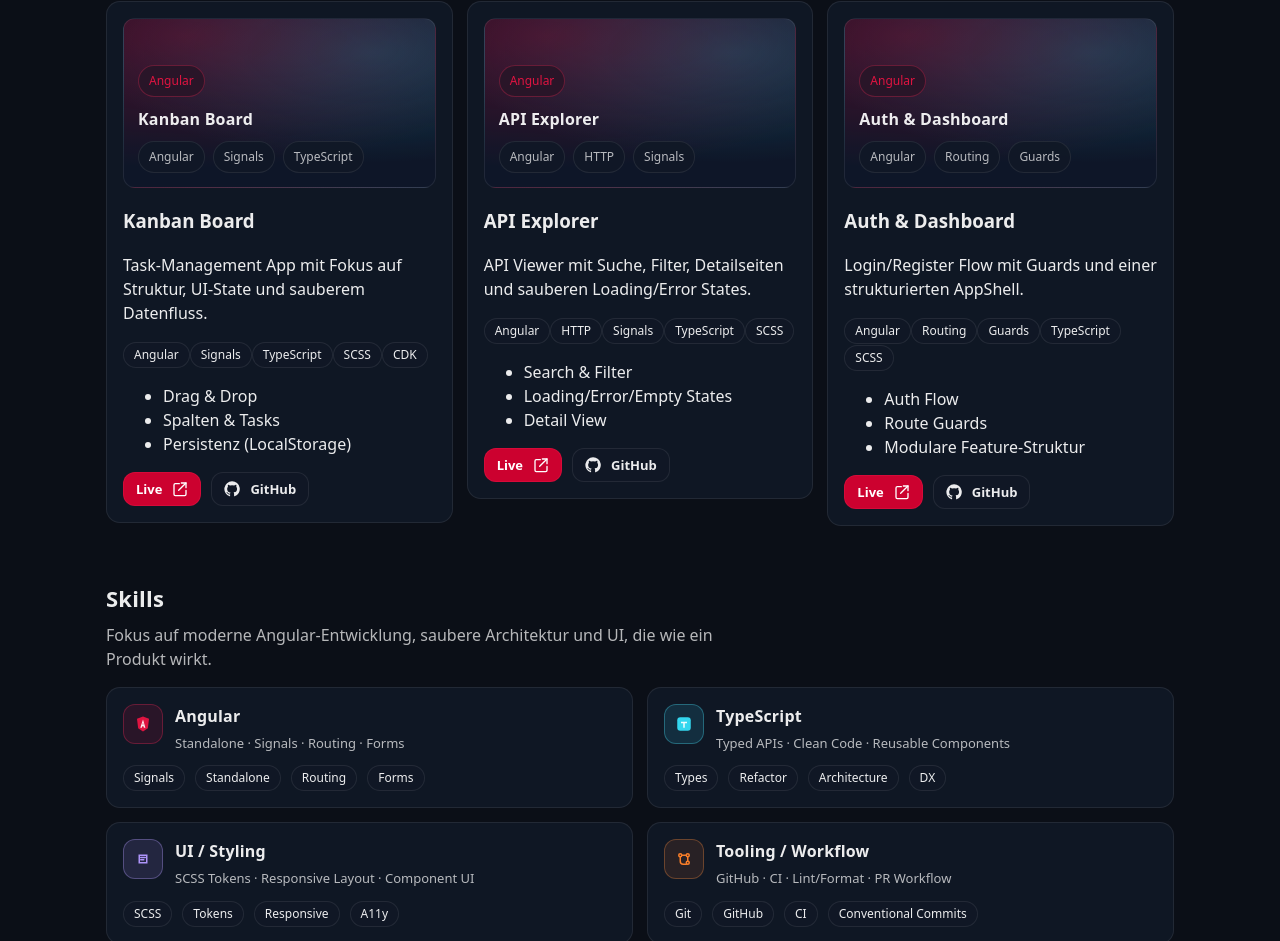
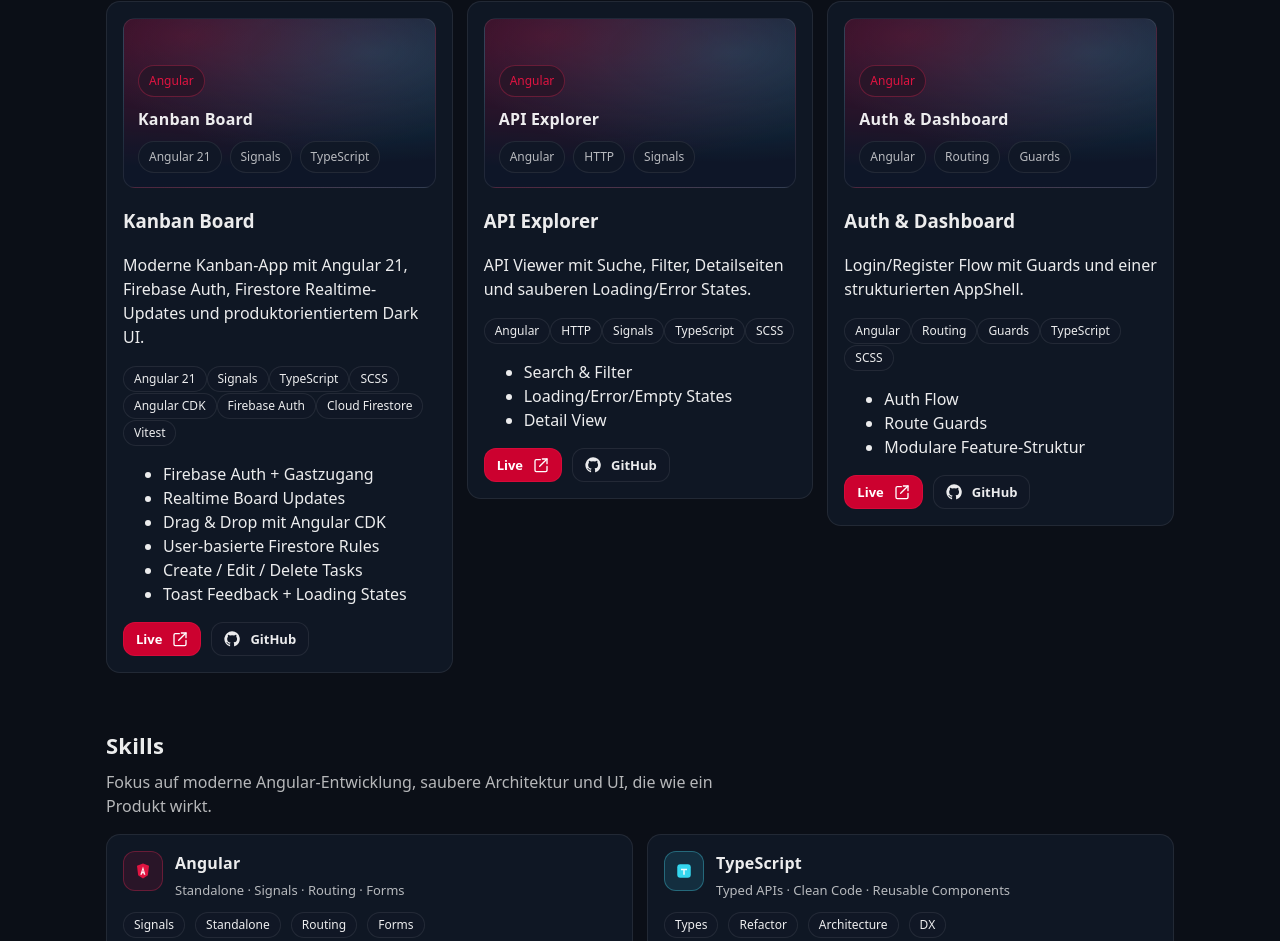
Before and after one commit to Matthias146/portfolio_2026, an Angular app: page / in a window 1280 px wide. Shown: the part 1158-2099 px from the top of the page. Built offline with nearby package versions, Linux system fonts and the light colour scheme.

Commit message:
docs(portfolio): update kanban project entry with firebase and realtime features

```diff
--- a/src/app/features/projects/data/projects.data.ts
+++ b/src/app/features/projects/data/projects.data.ts
@@ -4,25 +4,42 @@ export const PROJECTS: Project[] = [
   {
     slug: 'kanban',
     title: 'Kanban Board',
-    summary: 'Task-Management App mit Fokus auf Struktur, UI-State und sauberem Datenfluss.',
-    stack: ['Angular', 'Signals', 'TypeScript', 'SCSS', 'CDK'],
-    highlights: ['Drag & Drop', 'Spalten & Tasks', 'Persistenz (LocalStorage)'],
-    repoUrl: 'https://github.com/',
-    liveUrl: 'https://matthias-hammelehle.dev/',
+    summary:
+      'Moderne Kanban-App mit Angular 21, Firebase Auth, Firestore Realtime-Updates und produktorientiertem Dark UI.',
+    stack: [
+      'Angular 21',
+      'Signals',
+      'TypeScript',
+      'SCSS',
+      'Angular CDK',
+      'Firebase Auth',
+      'Cloud Firestore',
+      'Vitest',
+    ],
+    highlights: [
+      'Firebase Auth + Gastzugang',
+      'Realtime Board Updates',
+      'Drag & Drop mit Angular CDK',
+      'User-basierte Firestore Rules',
+      'Create / Edit / Delete Tasks',
+      'Toast Feedback + Loading States',
+    ],
+    repoUrl: 'https://github.com/Matthias146/kanban_board',
+    liveUrl: 'https://kanban.matthias-hammelehle.dev/',
     featured: true,
-    tags: ['angular', 'ui'],
+    tags: ['angular', 'firebase', 'signals', 'realtime', 'ui'],
     sections: [
       {
         title: 'Ziel',
-        body: 'Eine strukturierte Task-App, die zeigt, wie ich State, UI und Architektur in Angular aufbaue.',
+        body: 'Eine portfolio-taugliche Task-Management-App bauen, die modernes Angular, saubere Architektur, Realtime-Datenfluss und eine produktnahe UI miteinander verbindet.',
       },
       {
         title: 'Technische Entscheidungen',
-        body: 'Signals für UI-State, feature-orientierte Struktur, wiederverwendbare UI-Komponenten, klare Router-Struktur.',
+        body: 'Angular Signals für reaktiven UI-State, feature-orientierte Struktur, getrennte Query-/Command-/Seed-Services für Firestore, Firebase Authentication für registrierte und anonyme Nutzer sowie Realtime-Listener statt manueller Reload-Logik.',
       },
       {
         title: 'Learnings',
-        body: 'State-Flow sauber halten, UI-States konsequent abbilden (loading/error/empty) und Layout als AppShell denken.',
+        body: 'Ich habe gelernt, wie man Firestore-Realtime-Updates sauber in einen Angular-State-Flow integriert, User-Daten über Security Rules absichert, asynchrone UI-Zustände konsequent behandelt und ein Projekt technisch wie optisch von einer Demo zu einer echten Produkt-App weiterentwickelt.',
       },
     ],
     coverImage: '',
@@ -41,8 +58,8 @@ export const PROJECTS: Project[] = [
     tags: ['angular', 'api'],
     sections: [
       {
-        title: 'Ziel',
-        body: 'Eine strukturierte Task-App, die zeigt, wie ich State, UI und Architektur in Angular aufbaue.',
+        title: 'Status',
+        body: 'Das Projekt befindet sich noch in der Entwicklung und wird bald zur verfügung stehen.',
       },
       {
         title: 'Technische Entscheidungen',
@@ -69,8 +86,8 @@ export const PROJECTS: Project[] = [
     tags: ['angular', 'auth'],
     sections: [
       {
-        title: 'Ziel',
-        body: 'Eine strukturierte Task-App, die zeigt, wie ich State, UI und Architektur in Angular aufbaue.',
+        title: 'Status',
+        body: 'Das Projekt befindet sich noch in der Entwicklung und wird bald zur verfügung stehen.',
       },
       {
         title: 'Technische Entscheidungen',
```
Also changed, not shown: src/app/core/models/project.model.ts (+11 -1 lines).
